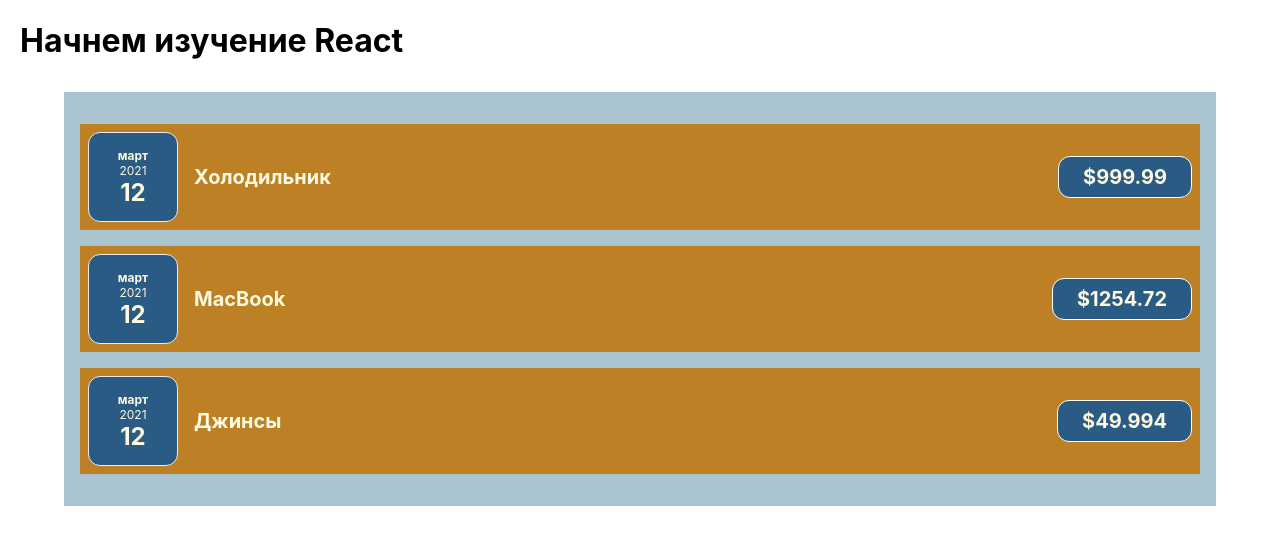
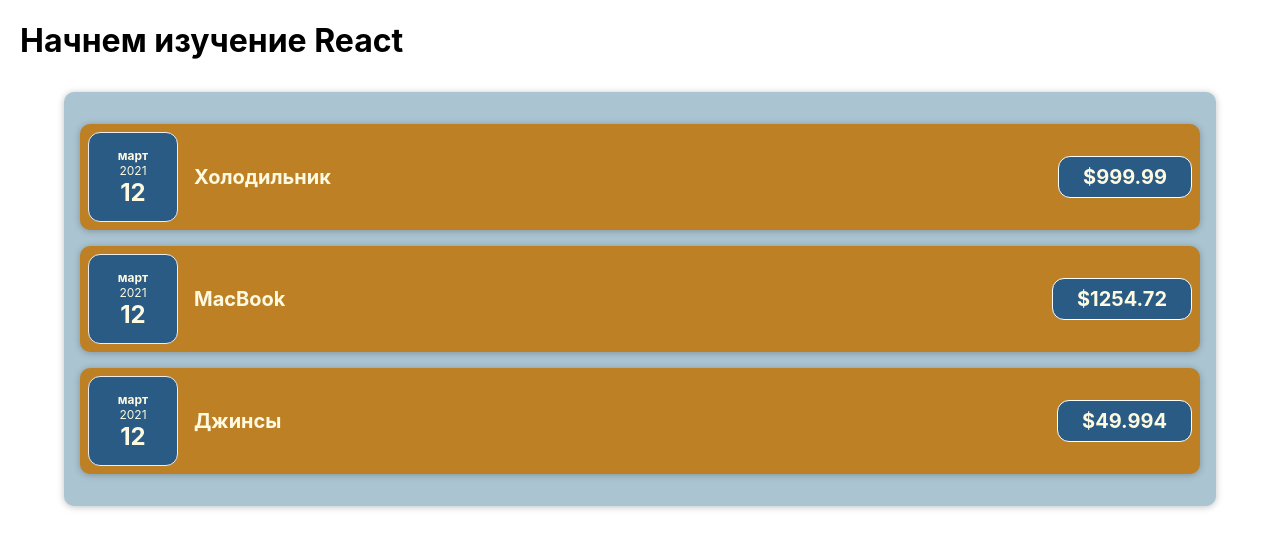
Before and after one commit to andreylementa/react-course-app, a JavaScript app: page / in a window 1280 px wide. Shown: the top 548 px of the page. Built offline with nearby package versions, Linux system fonts and the light colour scheme; the HTML template or start-up script is replaced by a standard one.

Commit message:
Композиция, props.children, props.className

```diff
--- /dev/null
+++ b/src/components/Card.css
@@ -0,0 +1,4 @@
+.card {
+  border-radius: 10px;
+  box-shadow: 0 1px 7px rgba(0, 0, 0, 0.25);
+}
--- /dev/null
+++ b/src/components/Card.js
@@ -0,0 +1,8 @@
+import "./Card.css";
+
+function Card(props) {
+  const classes = "card " + props.className;
+  return <div className={classes}>{props.children}</div>;
+}
+
+export default Card;
--- a/src/components/CostItem.js
+++ b/src/components/CostItem.js
@@ -1,15 +1,16 @@
 import "./CostItem.css";
 import CostDate from "./CostDate";
+import Card from "./Card";
 
 function CostItem(props) {
   return (
-    <div className="cost-item">
+    <Card className="cost-item">
       <CostDate date={props.date}></CostDate>
       <div className="cost-item__description">
         <h2>{props.description}</h2>
         <div className="cost-item__price">${props.amount}</div>
       </div>
-    </div>
+    </Card>
   );
 }
 
--- a/src/components/Costs.js
+++ b/src/components/Costs.js
@@ -1,9 +1,10 @@
 import CostItem from "./CostItem";
 import "./Costs.css";
+import Card from "./Card";
 
 function Costs(props) {
   return (
-    <div className="costs">
+    <Card className="costs">
       <CostItem
         date={props.costs[0].date}
         description={props.costs[0].description}
@@ -19,7 +20,7 @@
         description={props.costs[2].description}
         amount={props.costs[2].amount}
       ></CostItem>
-    </div>
+    </Card>
   );
 }
 export default Costs;
```
